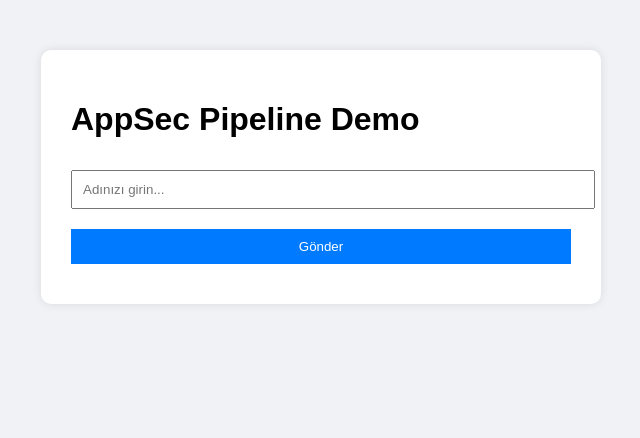
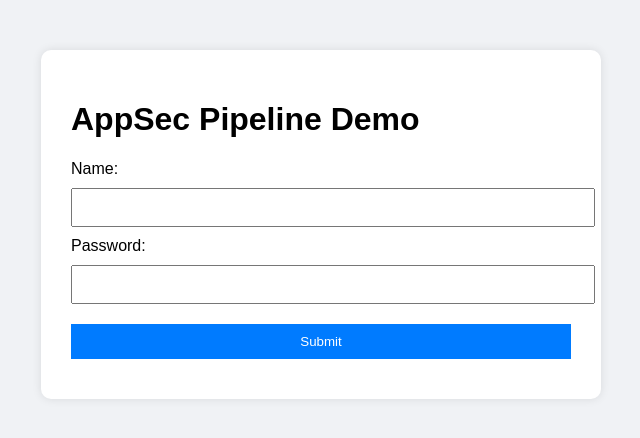
Before and after one commit to rbozburun/appsec-pipeline-demo, a Flask app: page / in a window 1280 px wide. Shown: the top 438 px of the page, without its empty margins (319-959 px from the left). Run offline with Flask 2, Linux system fonts and the light colour scheme.

Commit message:
Hardcoded pwd & vulnerable flask version added

```diff
--- a/app/app.py
+++ b/app/app.py
@@ -1,13 +1,20 @@
 from flask import Flask, render_template, request
 
 app = Flask(__name__)
+
+# Hardcoded password vulnerability
+HARDCODED_PASSWORD = "P@ssw0rd123"
 
 @app.route("/", methods=["GET", "POST"])
 def index():
     message = ""
     if request.method == "POST":
         name = request.form.get("name", "")
-        message = f"Merhaba {name}, hoş geldin!"
+        password = request.form.get("password", "")
+        if password == HARDCODED_PASSWORD:
+            message = f"Welcome {name}, you are authenticated!"
+        else:
+            message = "Invalid password."
     return render_template("index.html", message=message)
 
 if __name__ == "__main__":
--- a/app/requirements.txt
+++ b/app/requirements.txt
@@ -1 +1 @@
-Flask==2.2.5
+Flask==0.12.3  # Known for security vulnerabilities
--- a/app/templates/index.html
+++ b/app/templates/index.html
@@ -9,8 +9,13 @@
     <div class="container">
         <h1>AppSec Pipeline Demo</h1>
         <form method="POST">
-            <input type="text" name="name" placeholder="Adınızı girin..." required>
-            <button type="submit">Gönder</button>
+            <label for="name">Name:</label>
+            <input type="text" id="name" name="name" required>
+            <br>
+            <label for="password">Password:</label>
+            <input type="password" id="password" name="password" required>
+            <br>
+            <button type="submit">Submit</button>
         </form>
         {% if message %}
             <p class="message">{{ message }}</p>
```
Also changed, not shown: 1 other file.
